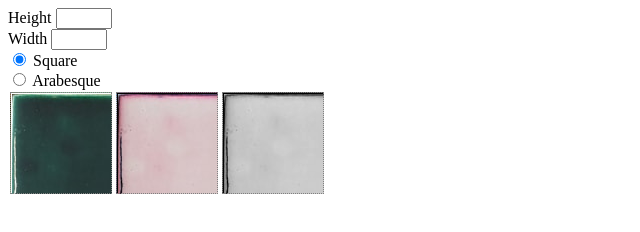
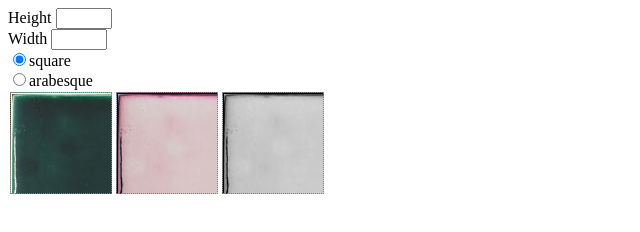
Before and after one commit to LukasSlizik/tilesConfigurator, a plain HTML site: page index.html in a window 1280 px wide. Shown: the full height of the page, 0-640 px from the left. Drawn offline with Linux system fonts and the light colour scheme.

Commit message:
generateFormSelector

```diff
--- a/index.html
+++ b/index.html
@@ -47,22 +47,7 @@
         <input type="number" class="dimensionSelector" id="widthSelector" min="1" max="10" />
     </div>
 
-    <div id="formSelector">
-        <div>
-            <input type="radio" name="tileForm" id="square" value="square" checked />
-            <label for="square">Square</label>
-        </div>
-
-        <div>
-            <input type="radio" name="tileForm" id="arabesque" value="arabesque" />
-            <label for="arabesque">Arabesque</label>
-        </div>
-    </div>
-
     <div id="tileSelector"></div>
-
-    <br>
-
     <div id="grid"></div>
 </body>
 
--- a/site.js
+++ b/site.js
@@ -13,9 +13,14 @@ const gridId = "grid";
 const tileClass = "tile";
 const tileSetClass = "tileSet";
 const tileFormName = "tileForm"
+const formSelectorId = "formSelector";
+
+var supportedForms = ['square', 'arabesque'];
 
 document.addEventListener("DOMContentLoaded", function (event) {
     var selectors = document.getElementsByClassName(dimensionSelectorClass);
+
+    generateFormSelector();
 
     for (let selector of selectors) {
         selector.addEventListener("click", function (event) {
@@ -25,6 +30,41 @@ document.addEventListener("DOMContentLoaded", function (event) {
 
     populateTiles();
 });
+
+function generateFormSelector() {
+    var grid = document.getElementById(tileSelectorId);
+
+    var formSelectorDiv = document.createElement("div");
+    formSelectorDiv.id = formSelectorId;
+
+    supportedForms.forEach(function (form) {
+        formSelectorDiv.appendChild(createOneTileFormDiv(form));
+    });
+
+    grid.appendChild(formSelectorDiv);
+    document.getElementById(supportedForms[0]).checked = true;  // checks the firsts supported form
+}
+
+function createOneTileFormDiv(form) {
+    var tileFormDiv = document.createElement("div");
+
+    // input
+    var inputDiv = document.createElement("input");
+    inputDiv.type = "radio";
+    inputDiv.id = form;
+    inputDiv.value = form;
+    inputDiv.name = tileFormName;
+
+    // label
+    var labelDiv = document.createElement("label");
+    labelDiv.innerText = form;
+
+    // append to the tileFormDiv
+    tileFormDiv.appendChild(inputDiv);
+    tileFormDiv.appendChild(labelDiv);
+
+    return tileFormDiv;
+}
 
 function generateGrid() {
     switch (getSelectedTileForm()) {
```
